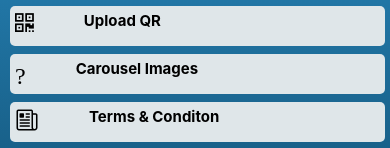
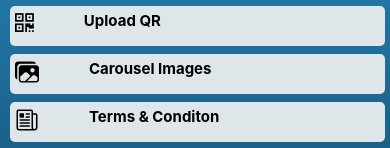
Before and after one commit to 007rishabh/Diamond, a React Native app: screen /Admin in a window 390 px wide. Shown: the part 409-557 px from the top of the page. Built offline with nearby package versions, Linux system fonts and the light colour scheme.

Commit message:
images typo

```diff
--- a/screens/Admin.js
+++ b/screens/Admin.js
@@ -21,7 +21,6 @@ export default function Admin() {
         style={styles.background}
       />
       <View style={{ marginTop: 10, padding: 5, gap: 8 }}>
-
         <TouchableOpacity
           style={{
             display: "flex",
@@ -260,7 +259,7 @@ export default function Admin() {
           onPress={() => navigation.navigate("CarouselImages")}
         >
           <Ionicons
-            name="imagea"
+            name="images"
             size={24}
             color="black"
             style={{ marginLeft: 5, marginTop: 5 }}
```
